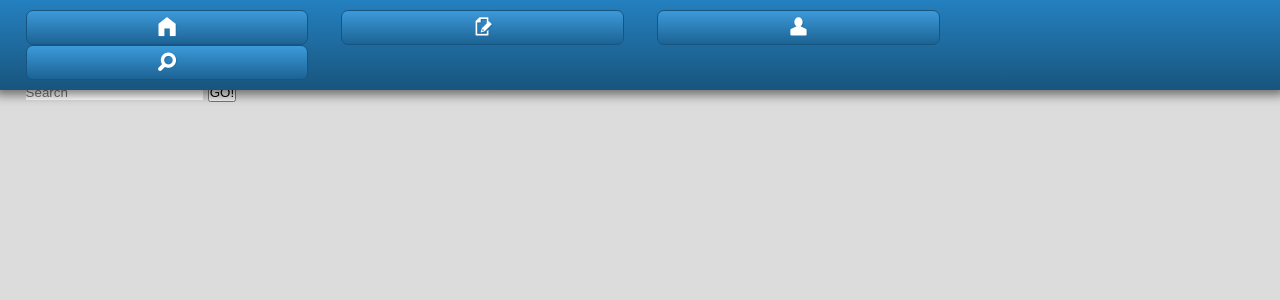
After one commit to davidpdrsn/Socially-fitter, a PHP site: page /search.html in a window 1280 px wide. The commit adds this page. Shown: the top 300 px of the page. Run offline with PHP 8.4, Linux system fonts and the light colour scheme.

Commit message:
setup for search page

```diff
--- a/css/global.css
+++ b/css/global.css
@@ -76,6 +76,10 @@ a {
 body {
   background: #dcdcdc; }
 
+#wrap {
+  margin-top: 56px;
+  font-family: "Lucida Grande", "Lucida Sans Unicode", Arial, Helvetica, sans-serif; }
+
 .glyph {
   line-height: 0px;
   font-size: 20px;
--- /dev/null
+++ b/css/search.css
@@ -0,0 +1,5 @@
+#search {
+  padding: 2%; }
+  #search form input[type=search] {
+    border-radius: 0;
+    border: 0; }
--- a/css/timeline.css
+++ b/css/timeline.css
@@ -1,7 +1,3 @@
-#wrap {
-  margin-top: 56px;
-  font-family: "Lucida Grande", "Lucida Sans Unicode", Arial, Helvetica, sans-serif; }
-
 #timeline .log {
   padding: 2%;
   border-bottom: 1px solid #8e9699;
--- a/index.html
+++ b/index.html
@@ -13,10 +13,10 @@
   <div id="wrap">
 
       <div id="main-menu">
-        <a href="#" class="timeline"><span class="glyph general">m</span></a>
+        <a href="index.html" class="timeline"><span class="glyph general">m</span></a>
         <a href="#" class="log"><span class="glyph general">[</span></a>
         <a href="#" class="profil"><span class="glyph social">x</span></a>
-        <a href="#" class="search"><span class="glyph general">=</span></a>
+        <a href="search.html" class="search"><span class="glyph general">=</span></a>
       </div> <!-- #main-menu -->
 
 	    <div id="timeline">
--- a/sass/global.sass
+++ b/sass/global.sass
@@ -42,6 +42,10 @@ a
 body
   background: $lightgray
 
+#wrap
+  margin-top: 56px
+  font-family: "Lucida Grande", "Lucida Sans Unicode", Arial, Helvetica, sans-serif
+
 .glyph
   line-height: 0px
   font-size: 20px
--- /dev/null
+++ b/sass/search.sass
@@ -0,0 +1,13 @@
+@import "vars.sass"
+
+//////////////////////////////////////
+// SEARCH ////////////////////////////
+//////////////////////////////////////
+
+#search
+  padding: $generalpadding
+  form
+    input[type=search]
+      border-radius: 0
+      border: 0
+    input[type=submit]
--- a/sass/timeline.sass
+++ b/sass/timeline.sass
@@ -3,10 +3,6 @@
 //////////////////////////////////////
 // TIMELINE //////////////////////////
 //////////////////////////////////////
-
-#wrap
-  margin-top: 56px
-  font-family: "Lucida Grande", "Lucida Sans Unicode", Arial, Helvetica, sans-serif
 
 #timeline
   .log
--- /dev/null
+++ b/search.html
@@ -0,0 +1,34 @@
+<!DOCTYPE HTML>
+<html>
+<head>
+  <meta charset="UTF-8">
+  <meta name="viewport" content="width=device-width, initial-scale=1.0">
+  <title></title>
+  <link rel="stylesheet" type="text/css" href="css/global.css">
+  <link rel="stylesheet" type="text/css" href="css/search.css">
+  <script type="text/javascript" src="js/prefixfree.min.js"></script>
+</head>
+<body>
+
+  <div id="wrap">
+
+      <div id="main-menu">
+        <a href="index.html" class="timeline"><span class="glyph general">m</span></a>
+        <a href="#" class="log"><span class="glyph general">[</span></a>
+        <a href="#" class="profil"><span class="glyph social">x</span></a>
+        <a href="#" class="search"><span class="glyph general">=</span></a>
+      </div> <!-- #main-menu -->
+
+	    <div id="search">
+        <form action="#">
+          <input type="search" placeholder="Search">
+          <input type="submit" value="GO!">
+        </form>
+	    </div> <!-- #search -->
+  </div> <!-- #wrap -->
+
+  <script type="text/javascript" src="js/jquery.js"></script>
+  <script type="text/javascript" src="js/script.js"></script>
+
+</body>
+</html>
```
